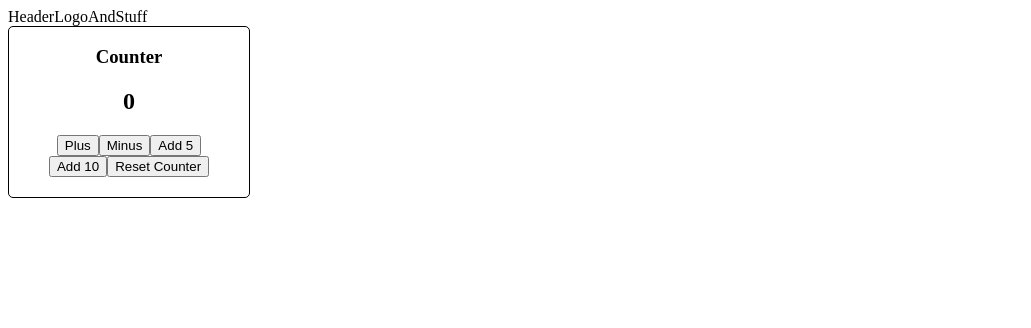
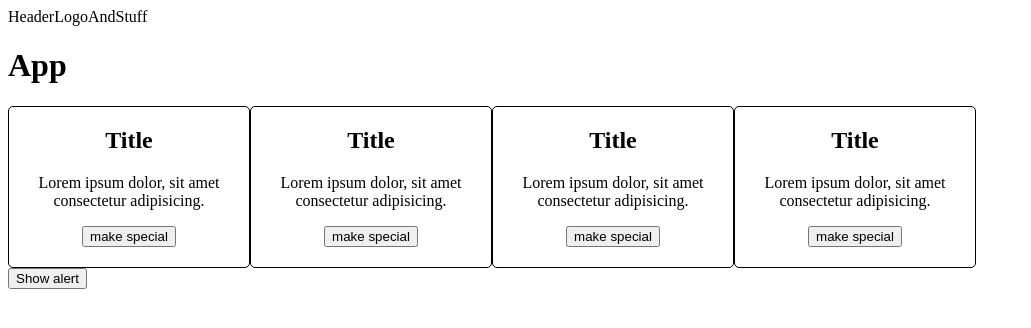
Before and after one commit to MariusCodeAcademy/feu5_03_react_events_stateIntro_lifecycle, a React (Vite) app: page / in a window 1280 px wide. Shown: the top 328 px of the page, without its empty margins (0-1031 px from the left). Built offline with nearby package versions, Linux system fonts and the light colour scheme.

Commit message:
special card uzd

```diff
--- a/src/App.css
+++ b/src/App.css
@@ -7,3 +7,9 @@
   display: inline-block;
   padding-top: 0;
 }
+
+.special {
+  font-weight: normal;
+  font-size: 40px;
+  color: tomato;
+}
--- a/src/App.jsx
+++ b/src/App.jsx
@@ -16,10 +16,12 @@ const App = () => {
   return (
     <div>
       <Header />
-      {/*<h1>App</h1>
+      <h1>App</h1>
       <CardList list={arr} />
-      <button onClick={handleClick}>Show alert</button> */}
+      <button onClick={handleClick}>Show alert</button>
+      {/* <Counter />
       <Counter />
+      <Counter /> */}
     </div>
   );
 };
--- a/src/components/Card.jsx
+++ b/src/components/Card.jsx
@@ -1,5 +1,19 @@
+import UiCard from './ui/UiCard';
+
 const Card = (props) => {
   console.log('Card ivyko');
-  return <article>Card {props.color}</article>;
+
+  // sukurti state kintamaji su useState, "currentClass"
+  // pradine reiksme ''
+  // sukurti funckija kuria iskviesim mygtuko paspaudimu
+  // fn
+  // jsx dalyje panaudoti "currentClass" kintamaji klase reiksmes vietoje
+  return (
+    <UiCard>
+      <h2 className=''>Title</h2>
+      <p>Lorem ipsum dolor, sit amet consectetur adipisicing.</p>
+      <button>make special</button>
+    </UiCard>
+  );
 };
 export default Card;
--- a/src/components/CardList.jsx
+++ b/src/components/CardList.jsx
@@ -4,7 +4,6 @@ const CardList = (props) => {
   console.log('CardList ivyko');
   return (
     <div>
-      CardList
       <Card color={props.list[0]} />
       <Card />
       <Card />
```
